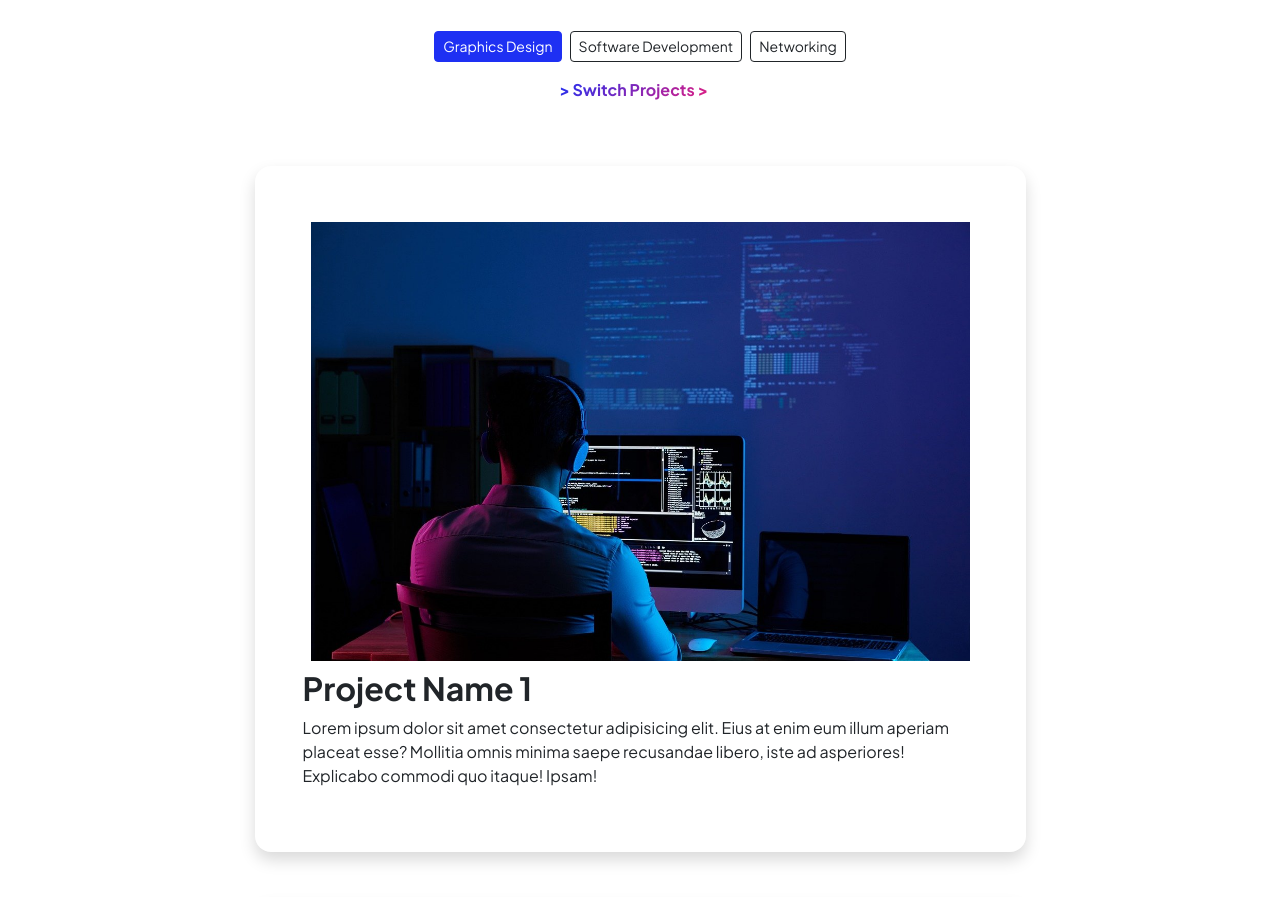
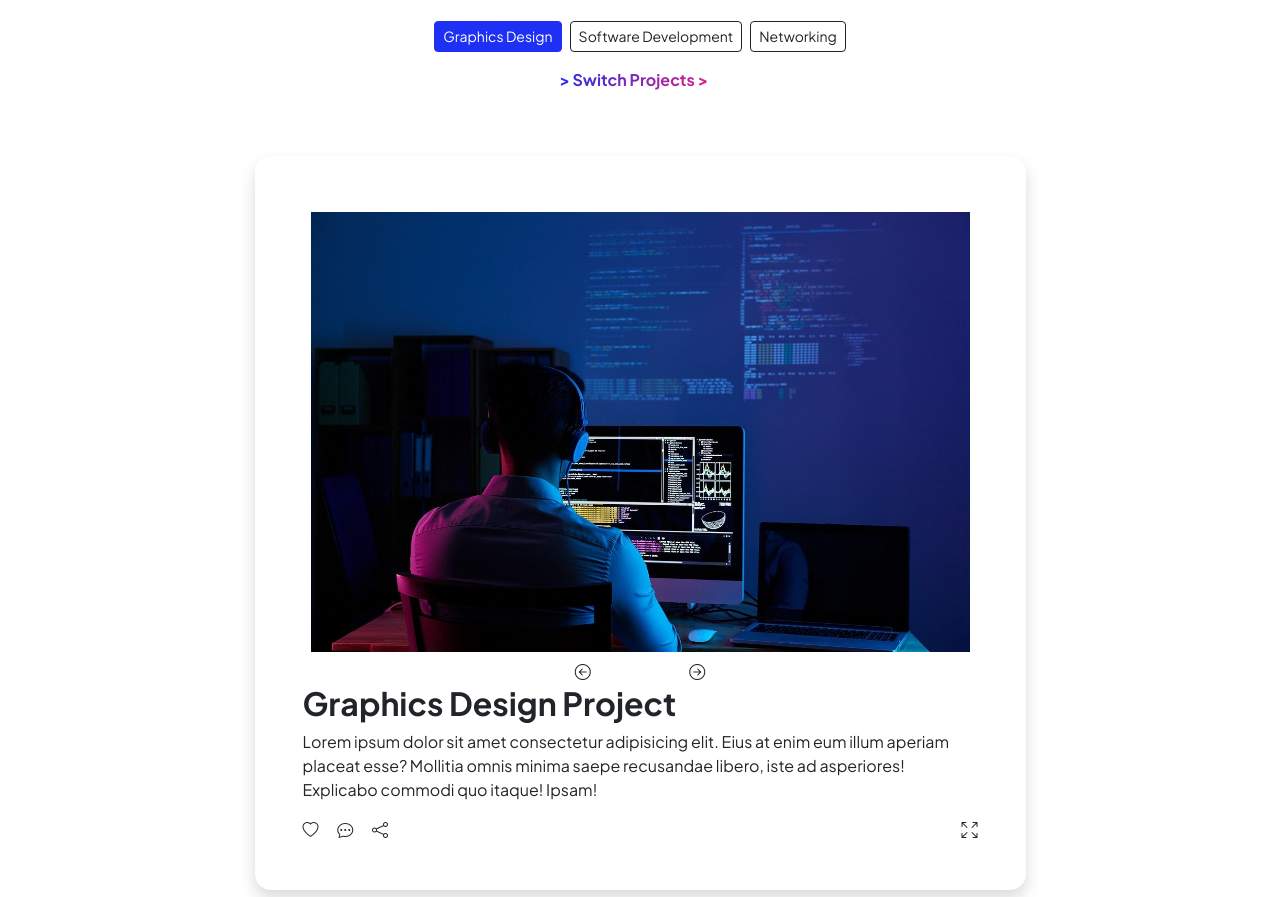
Before and after one commit to 6upe/6upe, a plain HTML site: page projects.html in a window 1280 px wide. Shown: the part 195-1092 px from the top of the page. Drawn offline with nearby package versions, Linux system fonts and the light colour scheme.

Commit message:
2 Projects Page setup

```diff
--- a/js/scripts.js
+++ b/js/scripts.js
@@ -1,7 +1,54 @@
-/*!
-* Start Bootstrap - Personal v1.0.1 (https://startbootstrap.com/template-overviews/personal)
-* Copyright 2013-2023 Start Bootstrap
-* Licensed under MIT (https://github.com/StartBootstrap/startbootstrap-personal/blob/master/LICENSE)
-*/
-// This file is intentionally blank
-// Use this file to add JavaScript to your project
+document.addEventListener('DOMContentLoaded', () => {
+    const btnGraphics = document.getElementById('btnGraphics');
+    const btnSoftware = document.getElementById('btnSoftware');
+    const btnNetworking = document.getElementById('btnNetworking');
+
+    const graphicsSection = document.getElementById('Graphics');
+    const softwareSection = document.getElementById('Software');
+    const networkingSection = document.getElementById('Networking');
+
+    const buttons = [btnGraphics, btnSoftware, btnNetworking];
+    const sections = [graphicsSection, softwareSection, networkingSection];
+
+    function switchProject(activeButton, activeSection) {
+        // Hide all sections and remove primary class from all buttons
+        sections.forEach(section => section.classList.add('hidden'));
+        buttons.forEach(button => button.classList.replace('btn-primary', 'btn-outline-dark'));
+
+        // Show the active section and add primary class to the active button
+        activeSection.classList.remove('hidden');
+        activeButton.classList.replace('btn-outline-dark', 'btn-primary');
+    }
+
+    // Add event listeners to buttons
+    btnGraphics.addEventListener('click', () => switchProject(btnGraphics, graphicsSection));
+    btnSoftware.addEventListener('click', () => switchProject(btnSoftware, softwareSection));
+    btnNetworking.addEventListener('click', () => switchProject(btnNetworking, networkingSection));
+
+    // Initially show the graphics section
+    switchProject(btnGraphics, graphicsSection);
+
+    const graphicsImages = ['./assets/demo.jpg', './assets/6upe.jpg'];
+    let currentGraphicsIndex = 0;
+    const graphicsImageElement = document.getElementById('graphicsImage');
+    const prevGraphics = document.getElementById('prevGraphics');
+    const nextGraphics = document.getElementById('nextGraphics');
+
+    function updateGraphicsImage(index) {
+        graphicsImageElement.src = graphicsImages[index];
+    }
+
+    prevGraphics.addEventListener('click', () => {
+        currentGraphicsIndex = (currentGraphicsIndex - 1 + graphicsImages.length) % graphicsImages.length;
+        updateGraphicsImage(currentGraphicsIndex);
+    });
+
+    nextGraphics.addEventListener('click', () => {
+        currentGraphicsIndex = (currentGraphicsIndex + 1) % graphicsImages.length;
+        updateGraphicsImage(currentGraphicsIndex);
+    });
+
+    updateGraphicsImage(currentGraphicsIndex);
+
+
+});
--- a/projects.html
+++ b/projects.html
@@ -38,43 +38,75 @@
             <!-- Projects Section-->
             <section class="py-5">
                 <div class="container px-5 mb-5">
-                    <div class="text-center mb-5">
-                        <h1 class="display-5 fw-bolder mb-0"><span class="text-gradient d-inline">Projects</span></h1>
-
+                    <h1 class=" text-center fw-bolder mb-0"><span class="text-gradient d-inline">Projects</span></h1>
+                    <div class="text-center m-5 sticky-top">
 
                         <div class="d-flex justify-content-center mt-5 mb-0">
-                                <a class="btn btn-primary btn-sm" href="#">Graphics Design</a>
-                                <a class="btn btn-outline-dark btn-sm mx-2" href="#">Software Development</a>
-                                <a class="btn btn-outline-dark btn-sm" href="#">Networking</a>
+                            <a class="btn btn-primary btn-sm" href="#" id="btnGraphics">Graphics Design</a>
+                            <a class="btn btn-outline-dark btn-sm mx-2" href="#" id="btnSoftware">Software Development</a>
+                            <a class="btn btn-outline-dark btn-sm" href="#" id="btnNetworking">Networking</a>
                         </div>
-
                         <p class="text-dark mt-3 bounce text-gradient fw-bolder">
                             > Switch Projects >
                         </p>
+                    </div>
+                    <div class="row gx-5 justify-content-center">
+                        <div class="col-lg-11 col-xl-9 col-xxl-8" id="Graphics">
+                            <div class="card overflow-hidden shadow rounded-4 border-0 mb-5">
+                                <div class="card-body p-0">
+                                    <div class="d-flex align-items-center">
+                                        <div class="p-5">
+                                            <div class="img-container">
+                                                <img class="img-fluid w-100 p-2" id="graphicsImage" src="./assets/demo.jpg" alt="..." />
+                                            </div>
 
+                                            <div class="w-100 justify-content-center">
+                                                <div class="text-center">
+                                                    <i id="prevGraphics" class="bi bi-arrow-left-circle"></i>
+                                                    <i class="mx-5"></i>
+                                                    <i id="nextGraphics" class="bi bi-arrow-right-circle"></i>
+                                                </div>
+                                            </div>
+                                            <h2 class="fw-bolder">Graphics Design Project</h2>
+                                            <p>Lorem ipsum dolor sit amet consectetur adipisicing elit. Eius at enim eum illum aperiam placeat esse? Mollitia omnis minima saepe recusandae libero, iste ad asperiores! Explicabo commodi quo itaque! Ipsam!</p>
+                                            <div class="d-flex justify-content-between">
+                                                <div class="">
+                                                    <i class="bi bi-heart"></i>
+                                                    <i class="bi bi-chat-dots mx-3"></i>
+                                                    <i class="bi bi-share"></i>
+                                                </div>
+
+                                                <div class="">
+                                                    <i class="bi bi-arrows-fullscreen"></i>
+                                                </div>
 
                                             </div>
-                    <div class="row gx-5 justify-content-center">
-                        <div class="col-lg-11 col-xl-9 col-xxl-8">
-                            <!-- Project Card 1-->
+
+                                        </div>
+                                    </div>
+                                </div>
+                            </div>
+                        </div>
+                        <div class="col-lg-11 col-xl-9 col-xxl-8 hidden" id="Software">
                             <div class="card overflow-hidden shadow rounded-4 border-0 mb-5">
                                 <div class="card-body p-0">
                                     <div class="d-flex align-items-center">
                                         <div class="p-5">
                                             <img class="img-fluid w-100 p-2" src="./assets/demo.jpg" alt="..." />
-                                            <h2 class="fw-bolder">Project Name 1</h2>
+                                            <h2 class="fw-bolder">Software Development Project</h2>
                                             <p>Lorem ipsum dolor sit amet consectetur adipisicing elit. Eius at enim eum illum aperiam placeat esse? Mollitia omnis minima saepe recusandae libero, iste ad asperiores! Explicabo commodi quo itaque! Ipsam!</p>
                                         </div>
                                     </div>
                                 </div>
                             </div>
-                            <!-- Project Card 2-->
+                        </div>
+                        <div class="col-lg-11 col-xl-9 col-xxl-8 hidden" id="Networking">
                             <div class="card overflow-hidden shadow rounded-4 border-0 mb-5">
                                 <div class="card-body p-0">
                                     <div class="d-flex align-items-center">
                                         <div class="p-5">
                                             <img class="img-fluid w-100 p-2" src="./assets/demo.jpg" alt="..." />
-                                            <h2 class="fw-bolder">Project Name 1</h2>
+                                            <h2 class="fw-bolder">Networking Project</h2>
                                             <p>Lorem ipsum dolor sit amet consectetur adipisicing elit. Eius at enim eum illum aperiam placeat esse? Mollitia omnis minima saepe recusandae libero, iste ad asperiores! Explicabo commodi quo itaque! Ipsam!</p>
                                         </div>
                                     </div>
@@ -103,8 +135,13 @@
                 </div>
             </div>
         </footer>
+
         <!-- Bootstrap core JS-->
         <script src="https://cdn.jsdelivr.net/npm/bootstrap@5.2.3/dist/js/bootstrap.bundle.min.js"></script>
+        <script src="https://code.jquery.com/jquery-3.5.1.slim.min.js"></script>
+        <script src="https://cdn.jsdelivr.net/npm/@popperjs/core@2.5.4/dist/umd/popper.min.js"></script>
+        <!-- <script src="https://stackpath.bootstrapcdn.com/bootstrap/4.5.2/js/bootstrap.min.js"></script> -->
+
         <!-- Core theme JS-->
         <script src="js/scripts.js"></script>
     </body>
```
Also changed, not shown: css/styles.css. Lines whose indentation alone changed are shown as unchanged.
